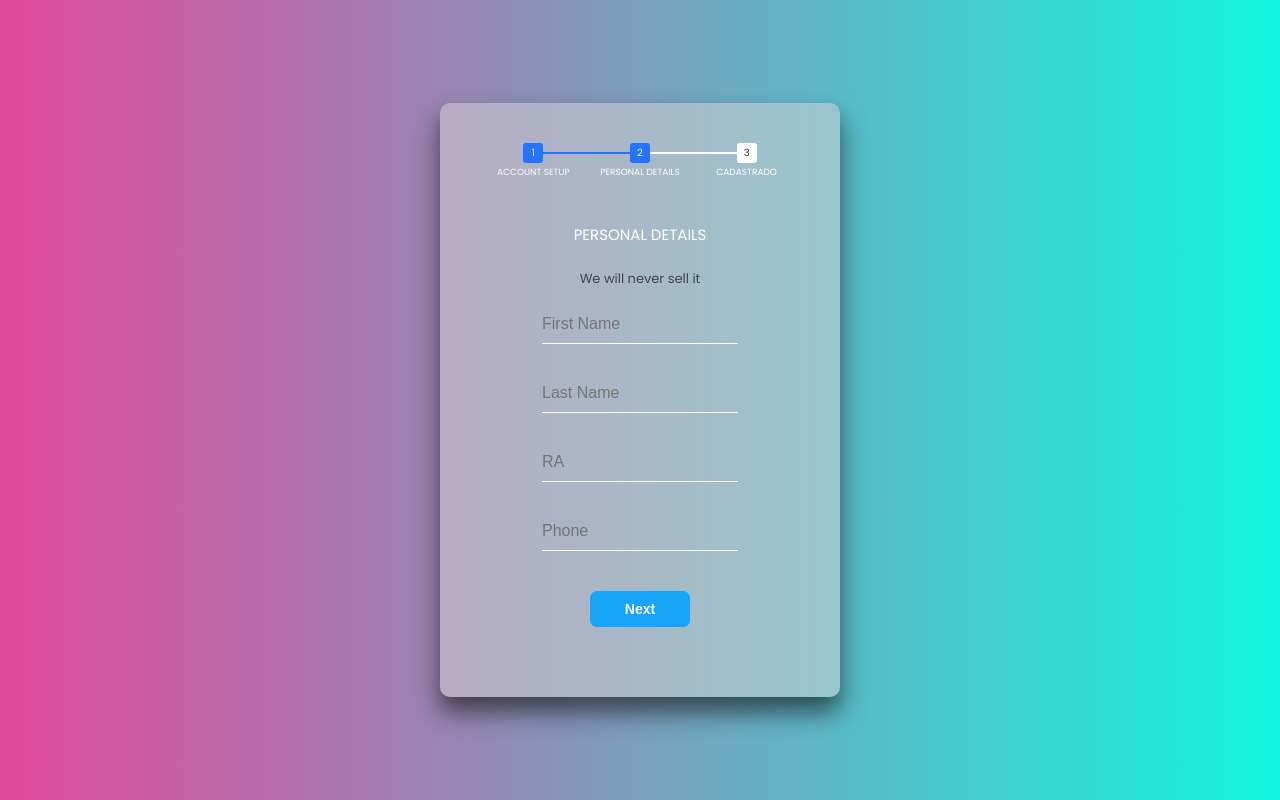
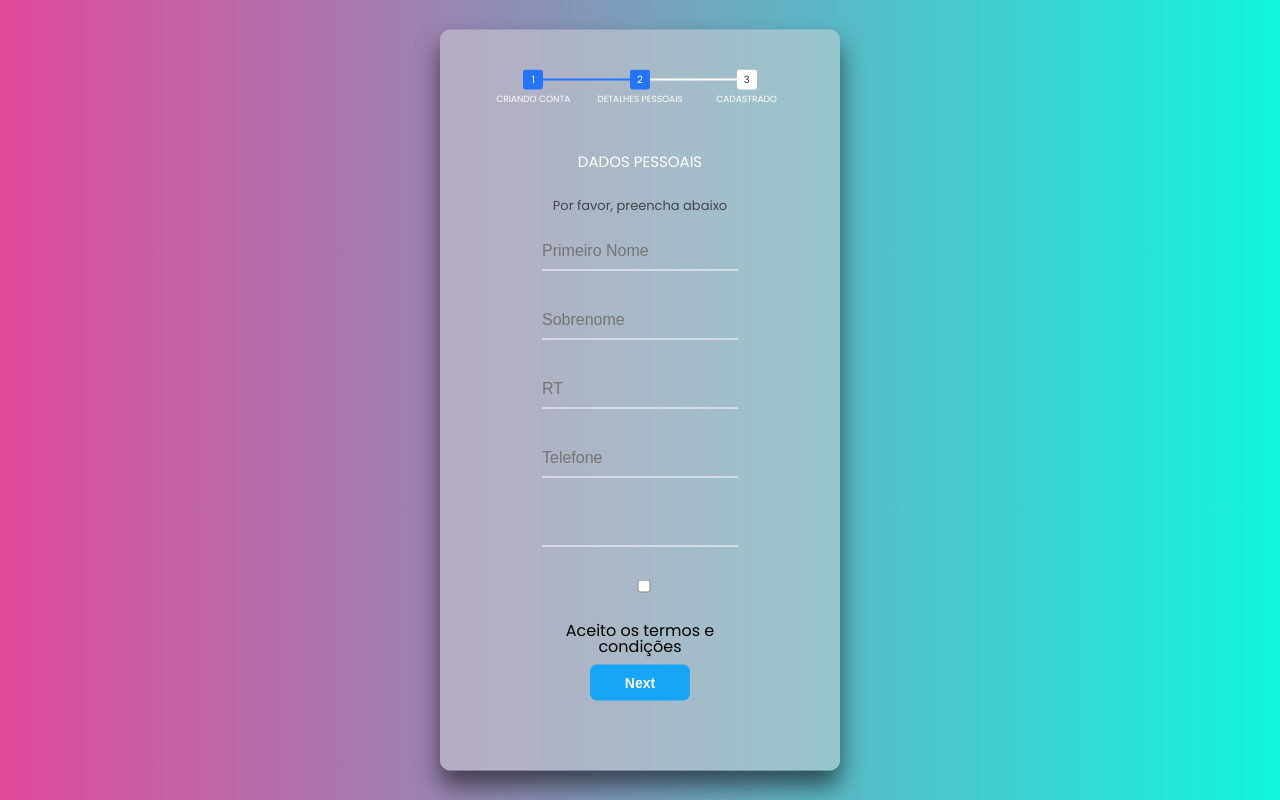
Before and after one commit to MelissaSayuri/Code-Facul, a plain HTML site: page Cadastro de login e senha/index.html in a window 1280 px wide. Both pictures are taken after a click on the button "Next". Drawn offline with nearby package versions, Linux system fonts and the light colour scheme.

Commit message:
Update index.html

```diff
--- a/Cadastro de login e senha/index.html
+++ b/Cadastro de login e senha/index.html
@@ -1,4 +1,4 @@
-<!doctype html>
+<!DOCTYPE html>
 <html lang="en">
 
 <head>
@@ -15,39 +15,47 @@
     <form id="msform" class="form">
       <!-- progressbar -->
       <ul id="progressbar">
-      <li class="active">Account Setup</li>
-      <li>Personal Details</li>
+        <li class="active">Criando Conta</li>
+        <li>Detalhes Pessoais</li>
         <li>Cadastrado</li>
       </ul>
       <!-- fieldsets -->
       <fieldset>
-      <h2 class="fs-title">Create your account</h2>
-      <h3 class="fs-subtitle">Please fill below</h3>
+        <h2 class="fs-title">Crie sua conta</h2>
+        <h3 class="fs-subtitle">Por favor, preencha abaixo</h3>
         <input type="text" name="email" placeholder="Email" />
-      <input type="password" name="pass" placeholder="Password" />
-      <input type="password" name="cpass" placeholder="Confirm Password" />
+        <input type="password" name="pass" placeholder="Senha" />
+        <input type="password" name="cpass" placeholder="Confirmar Senha" />
         <input type="button" name="next" class="next action-button" value="Next" />
       </fieldset>
       <fieldset>
-        <h2 class="fs-title">Personal Details</h2>
-        <h3 class="fs-subtitle">We will never sell it</h3>
-        <input type="text" name="fname" placeholder="First Name" />
-        <input type="text" name="lname" placeholder="Last Name" />
-        <input type="text" name="ra" placeholder="RA" />
-        <input type="text" name="phone" placeholder="Phone" />
+        <h2 class="fs-title">Dados pessoais</h2>
+        <h3 class="fs-subtitle">Por favor, preencha abaixo </h3>
+        <input type="text" name="fname" placeholder="Primeiro Nome" />
+        <input type="text" name="lname" placeholder="Sobrenome" />
+        <input type="text" name="rt" placeholder="RT" />
+        <input type="text" name="phone" placeholder="Telefone" />
+
+        <!-- Adicionando checkbox entre o botão Next e a última caixa -->
+        <input>
+            <input type="checkbox" id="acceptTerms" name="acceptTerms"> Aceito os termos e condições
+      </input>
+
         <input type="button" class="next action-button" value="Next" />
       </fieldset>
       <fieldset>
         <h1 class="fs-title">Cadastrado</h1>
         <h3 class="fs-subtitle">Cadastrado com sucesso!</h3>
+        <h3 class="fs-subtitle">Volte ao Login </h3>
 
-        <input type="button" class="back action-button" value="Login" />
+
+        <input type="button" class="back action-button" value="Login" onclick="goToLogin()" />
       </fieldset>
-
     </form>
   </div>
   <script src="//cdnjs.cloudflare.com/ajax/libs/jquery/2.1.3/jquery.min.js"></script>
   <script src="//cdnjs.cloudflare.com/ajax/libs/jquery-easing/1.3/jquery.easing.min.js"></script>
   <script src="/script.js"></script>
 </body>
+
 </html>
```
Lines whose indentation alone changed are shown as unchanged.
